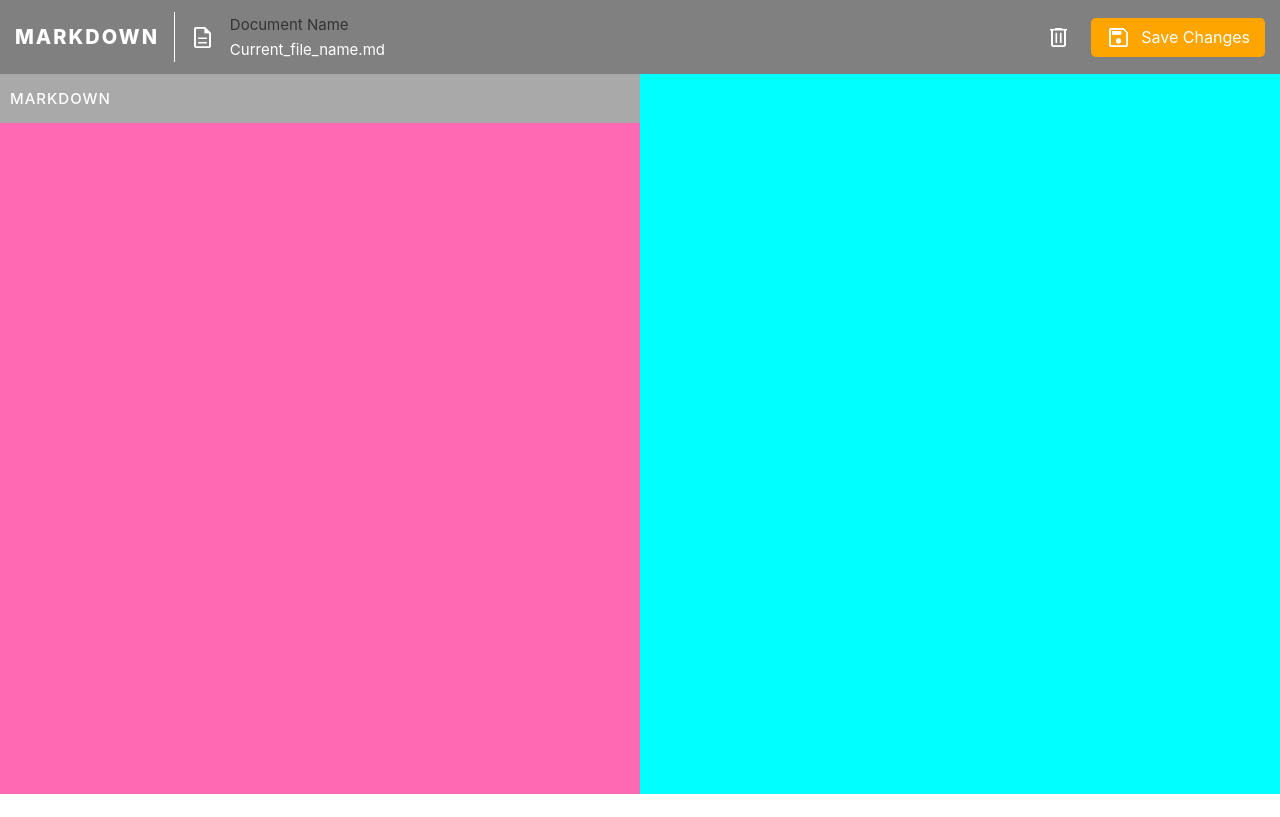
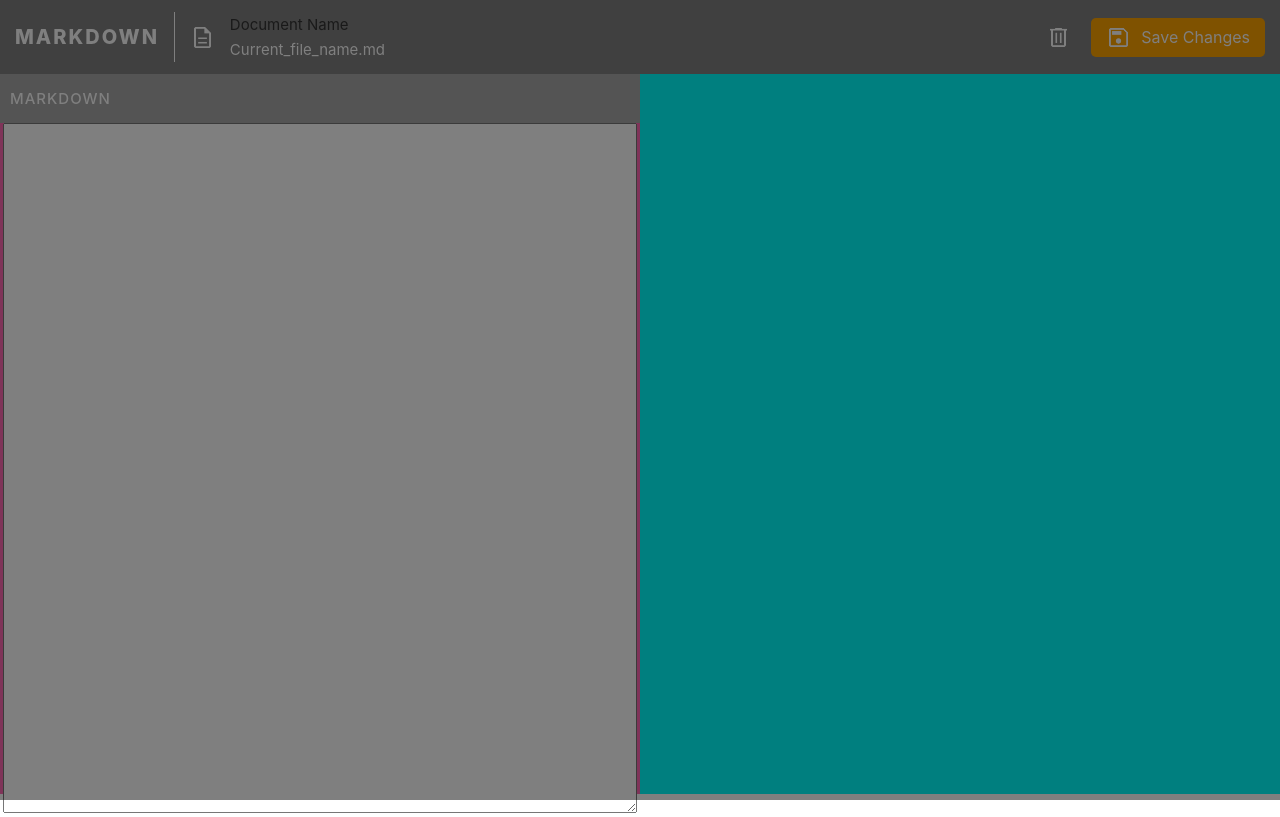
Before and after one commit to chris-base/browser-markdown-editor, a React (Create React App) app: page / in a window 1280 px wide. Built offline with nearby package versions, Linux system fonts and the light colour scheme.

Commit message:
started edit file component/added upload file component

```diff
--- a/src/App.js
+++ b/src/App.js
@@ -1,10 +1,14 @@
+import { useState } from "react";
 import "./App.css";
 import HeaderComponent from "./Components/HeaderComponent";
 import EditFileComponent from "./Components/EditFileComponent";
+import UploadFileComponent from "./Components/UploadFileComponent";
 
 function App() {
   return (
     <div className='App'>
+      <UploadFileComponent />
+
       <HeaderComponent />
 
       <div id='editFilePreviewContainer'>
--- a/src/Components/EditFileComponent.js
+++ b/src/Components/EditFileComponent.js
@@ -1,11 +1,15 @@
+import { useState } from "react";
 import "../Styles/EditFileStyles.css";
 
 const EditFileComponent = () => {
+  const [editFileText, setEditFileText] = useState("");
+
   return (
     <div id='editFileContainer'>
       <div id='editFileHeader'>
         <p id='editFileHeaderText'>MARKDOWN</p>
       </div>
+      <textarea id='editFileTextArea' type='text' onChange={(e) => setEditFileText(e.target.value)} input={editFileText} />
     </div>
   );
 };
--- /dev/null
+++ b/src/Components/UploadFileComponent.js
@@ -0,0 +1,11 @@
+import "../Styles/UploadFileStyles.css";
+
+const UploadFileComponent = () => {
+  return (
+    <div id='uploadFileContainer'>
+      <div></div>
+    </div>
+  );
+};
+
+export default UploadFileComponent;
--- a/src/Styles/EditFileStyles.css
+++ b/src/Styles/EditFileStyles.css
@@ -22,3 +22,8 @@
   font-weight: 500;
   font-size: 15px;
 }
+
+#editFileTextArea {
+  width: 98%;
+  height: 95%;
+}
--- a/src/Styles/HeaderStyles.css
+++ b/src/Styles/HeaderStyles.css
@@ -39,6 +39,7 @@
 }
 
 #currFileImg {
+  cursor: pointer;
   width: 25px;
   height: 25px;
   background-size: 25px;
--- /dev/null
+++ b/src/Styles/UploadFileStyles.css
@@ -0,0 +1,9 @@
+#uploadFileContainer {
+  position: fixed;
+  z-index: 2;
+  top: 0;
+  right: 0;
+  bottom: 0;
+  left: 0;
+  background-color: rgba(0, 0, 0, 0.5);
+}
```
